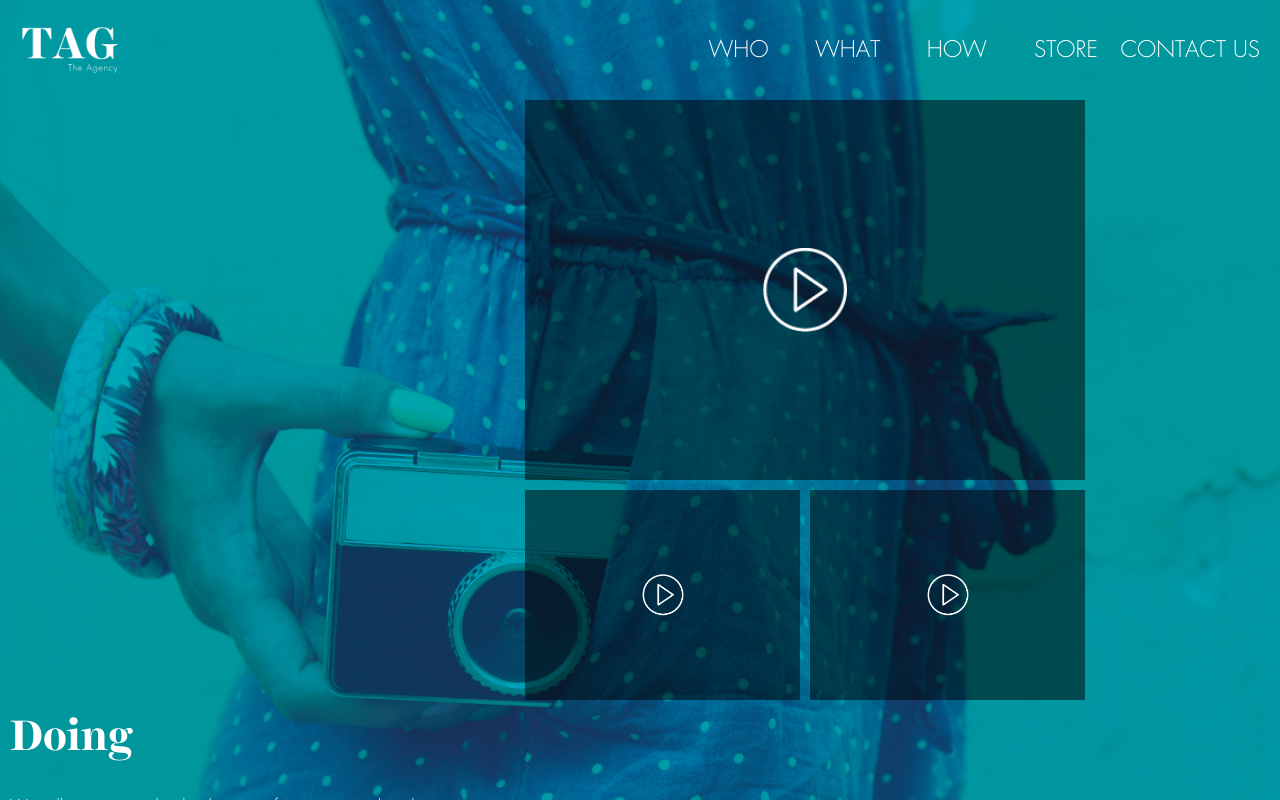
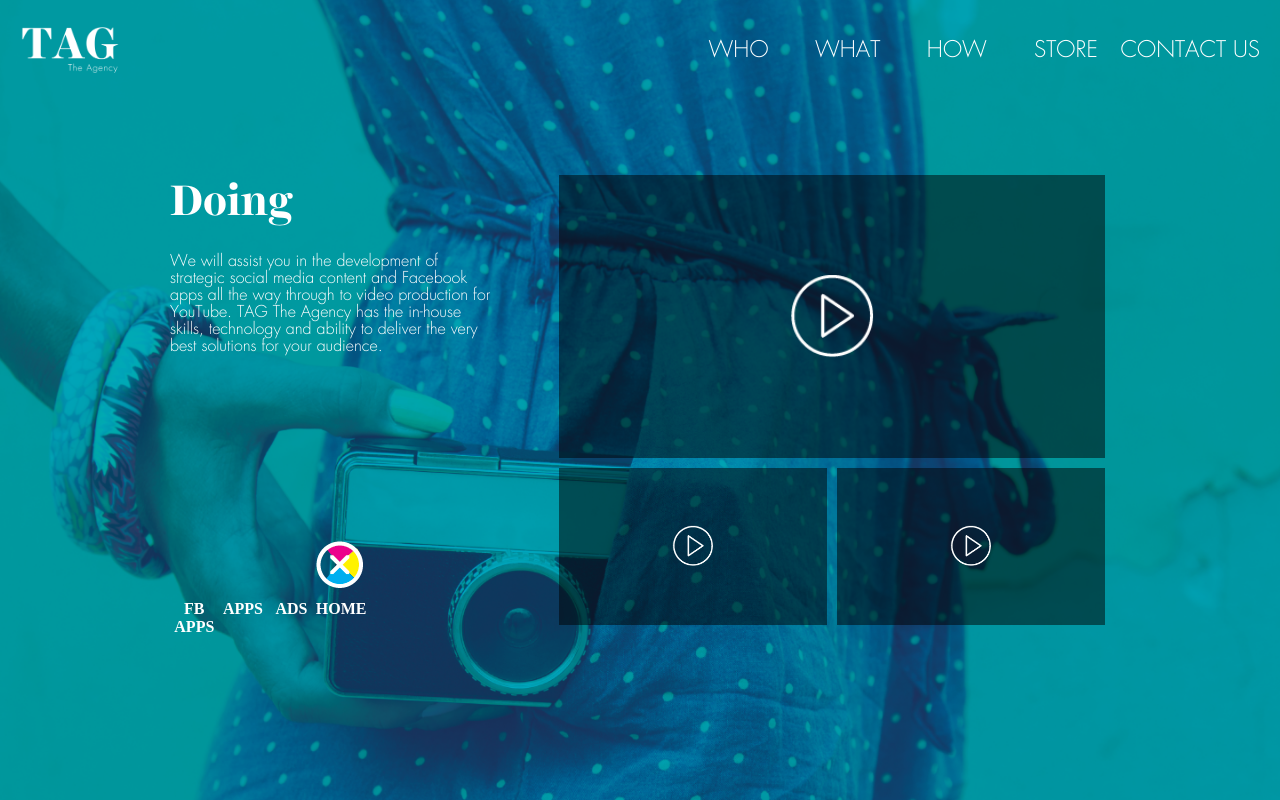
Before and after one commit to TagTheAgency/Tag-site-2.0, a PHP site: page /pages/production.html in a window 1280 px wide. Run offline with PHP 8.4, Linux system fonts and the light colour scheme.

Commit message:
add inner conttainer to production page

```diff
--- a/pages/production.html
+++ b/pages/production.html
@@ -19,13 +19,7 @@
 		</div>
 	</header>
 	<main>
-		<div class="float-right">
-			<div class="production-videos">
-				<div class="production-videos__video production-videos__video--full-width"></div>
-				<div class="production-videos__video production-videos__video--half-width"></div>
-				<div class="production-videos__video production-videos__video--half-width"></div>
-			</div>
-		</div>
+		<div class="inner-container">
 			<div class="copy copy--light">
 				<h1>Doing</h1>
 				<p>We will assist you in the development of strategic social media content and Facebook apps all the way through to video production for YouTube. TAG The Agency has the in-house skills, technology and ability to deliver the very best solutions for your audience.</p>
@@ -48,7 +42,14 @@
 					<div class="icons__text">Home</div>
 				</div>
 			</div>
+			<div class="media">
+				<div class="production-videos">
+					<div class="production-videos__video production-videos__video--full-width"></div>
+					<div class="production-videos__video production-videos__video--half-width"></div>
+					<div class="production-videos__video production-videos__video--half-width"></div>
+				</div>
+			</div>
+		</div>
 	</main>
-	<footer></footer>
 </body>
 </html>
--- a/stylesheets/style.css
+++ b/stylesheets/style.css
@@ -337,7 +337,7 @@ header {
 
 .production-videos {
   float: left;
-  width: 75%;
+  width: 100%;
   height: 100%; }
   .production-videos__video {
     position: relative;
--- a/stylesheets/style.scss
+++ b/stylesheets/style.scss
@@ -463,7 +463,7 @@ header {
 
 .production-videos {
 	float: left;
-	width: 75%;
+	width: 100%;
 	height: 100%;
 	&__video {
 		position: relative;
```
Also changed, not shown: 1 other file. Lines whose indentation alone changed are shown as unchanged.
